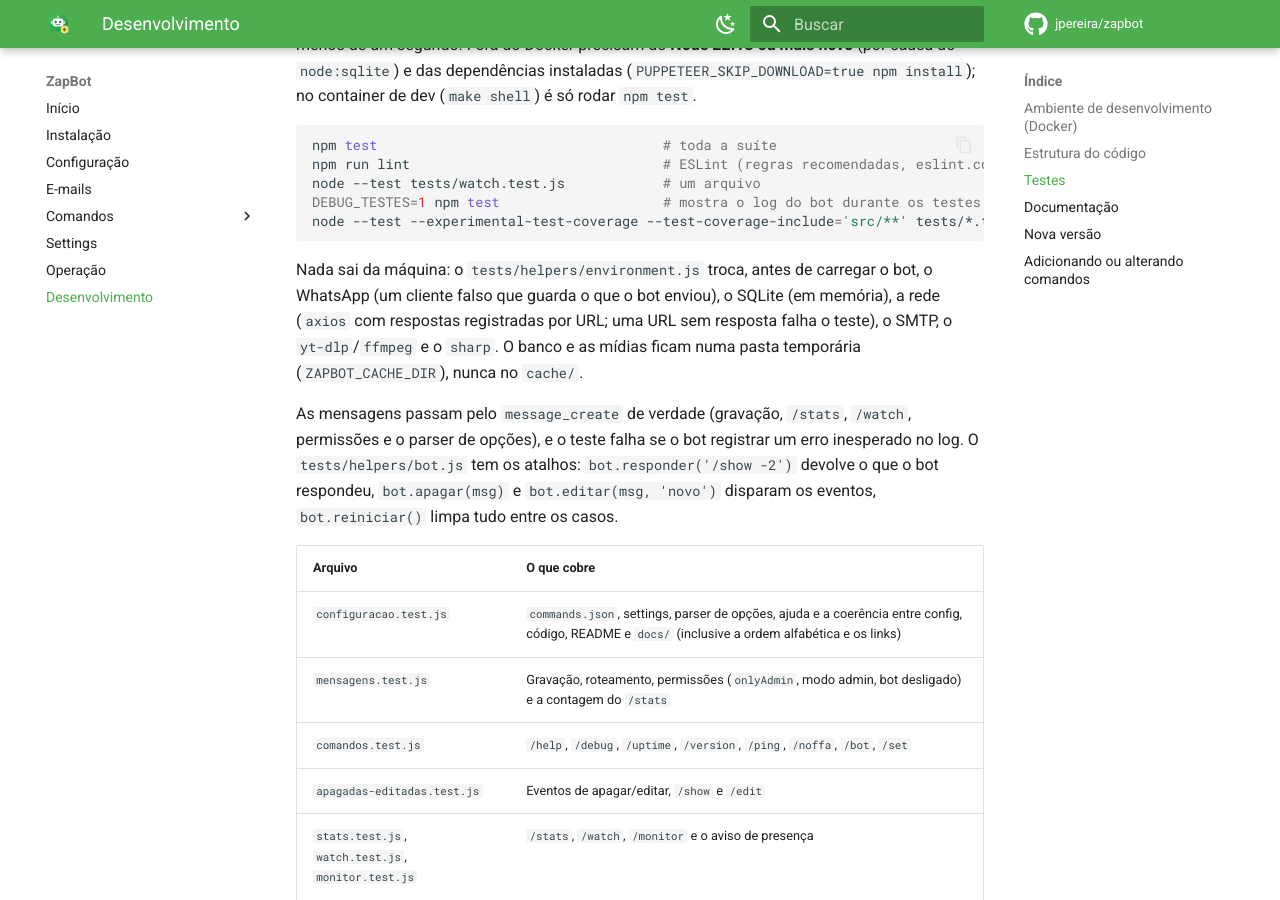
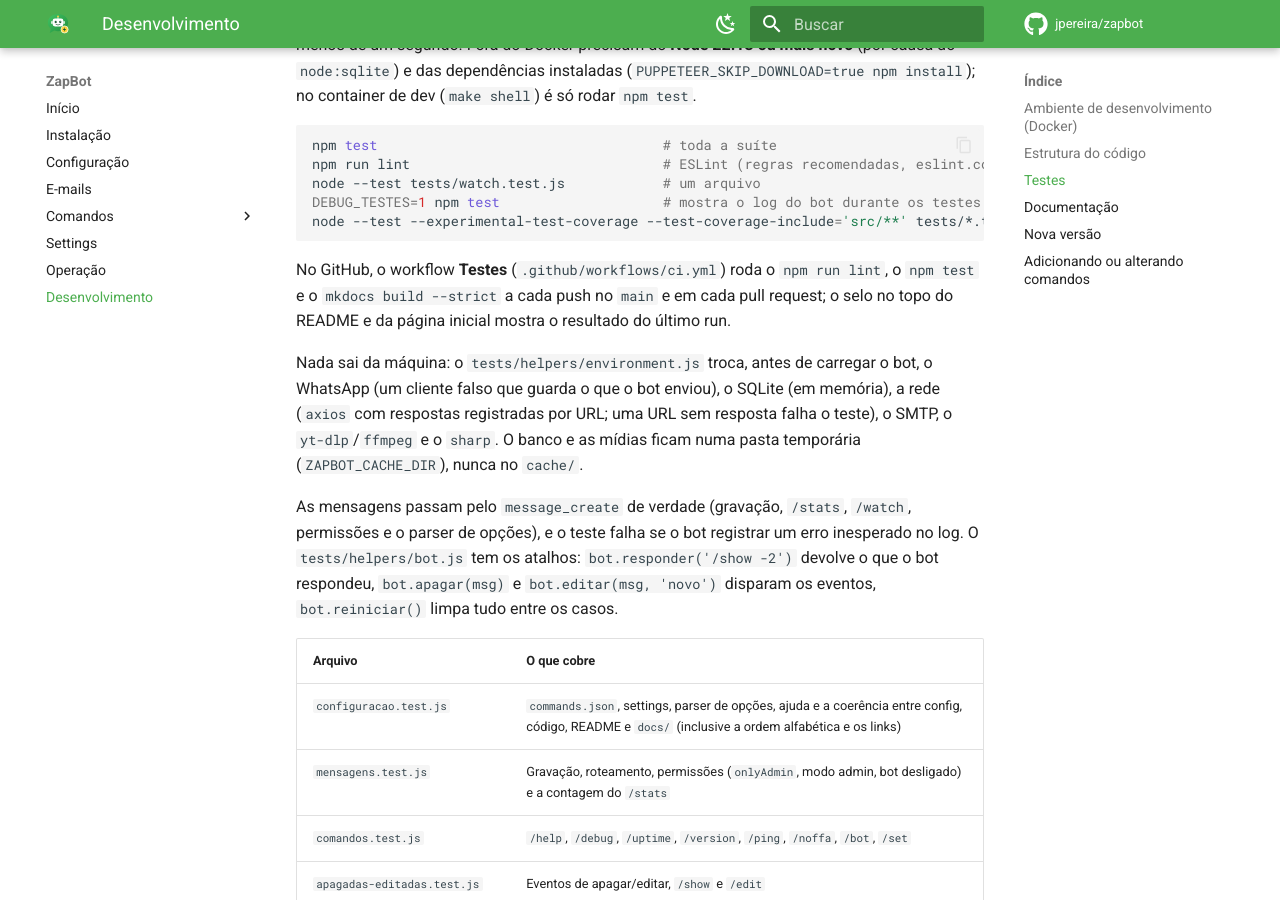
Before and after one commit to jpereira/zapbot, an MkDocs documentation site: the page built from docs/development.md, in a window 1280 px wide and 900 px high, scrolled down 1227 px. Built offline with MkDocs 1.6.1 and Material for MkDocs 9.7.7, drawn with Linux system fonts in a browser that asks for light colours; comment, search, counter and statistics services are not loaded.

Commit message:
Add the CI (Tests workflow) and the badge in the README and on the site
.github/workflows/ci.yml runs on every push to main and on every pull
request: npm ci, npm run lint and npm test on Node 24 (the image's), and
the documentation's mkdocs build --strict. The "Tests" badge at the top
of the README and of the home page shows the result of the last run.

````diff
--- a/docs/development.md
+++ b/docs/development.md
@@ -66,6 +66,11 @@ node --test tests/watch.test.js            # um arquivo
 DEBUG_TESTES=1 npm test                    # mostra o log do bot durante os testes
 node --test --experimental-test-coverage --test-coverage-include='src/**' tests/*.test.js
 ```
+
+No GitHub, o workflow **Testes** (`.github/workflows/ci.yml`) roda o
+`npm run lint`, o `npm test` e o `mkdocs build --strict` a cada push no `main` e
+em cada pull request; o selo no topo do README e da página inicial mostra o
+resultado do último run.
 
 Nada sai da máquina: o `tests/helpers/environment.js` troca, antes de carregar o
 bot, o WhatsApp (um cliente falso que guarda o que o bot enviou), o SQLite (em
````
Also changed, not shown: README.md (+2 -0 lines), docs/index.md (+2 -0 lines), 1 other file.
